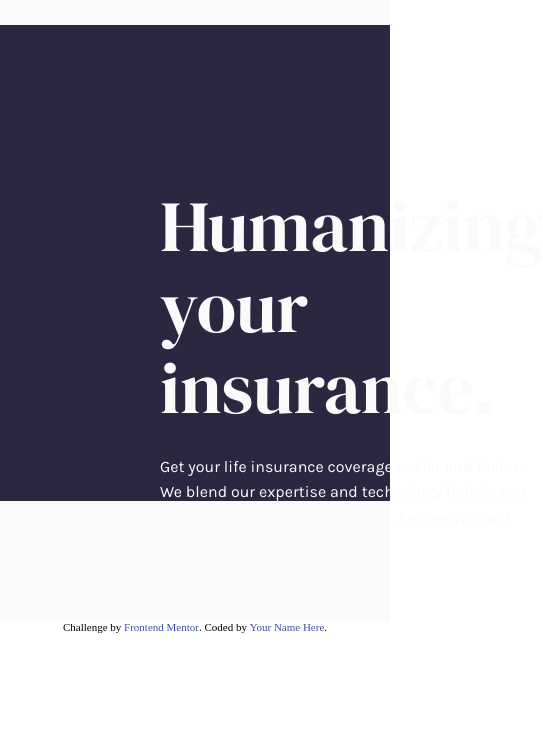
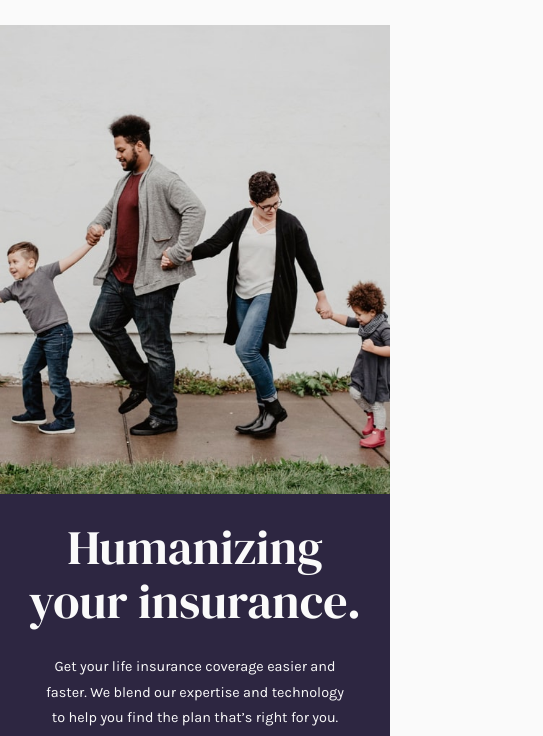
Before and after one commit to FelipeAmorimDev/Insure-landing-page, a plain HTML site: page index.html in a window 390 px wide. Shown: the part 105-841 px from the top of the page, 543 px wide, since content can reach past the window. Drawn offline with Linux system fonts and the light colour scheme.

Commit message:
Adicionado main

```diff
--- a/css/gerais/geral.css
+++ b/css/gerais/geral.css
@@ -1,5 +1,7 @@
 body{
 margin:0px;
+background-color: var(--cor-5);
+margin-bottom: 200px;
 }
 
 
--- a/css/home/section-principal.css
+++ b/css/home/section-principal.css
@@ -16,6 +16,7 @@
 
 .principal-content{
   padding-top: 100px;
+  padding-right: 20px;
   padding-left: 160px;
   display: grid;
   align-self: flex-start;
@@ -33,3 +34,43 @@
 .principal-content a{
   padding: 8px 16px;
 }
+.img-principal{
+  height: 100%;
+  object-fit: cover;
+  object-position: center;
+}
+
+@media (max-width:1200px){
+  .principal-content{
+    padding-bottom: 200px;
+  }
+}
+
+@media (max-width:600px) {
+  .section-principal-bg{
+
+
+    background-position: center center;
+    box-shadow: none;
+  }
+  .principal-container{
+
+    padding: initial;
+    grid-template-columns: 1fr;
+  }
+  .principal-content{
+  padding: 26px;
+  justify-items: center;
+  text-align: center;
+  order: 2;
+  }
+
+  .principal-content p{
+    max-width: 35ch;
+  }
+  .principal-content a{
+    margin-bottom: 24px;
+  }
+
+
+}
--- a/css/utilitarios/tipografia.css
+++ b/css/utilitarios/tipografia.css
@@ -32,3 +32,15 @@
   line-height: 1.2rem;
   font-size: .8rem;
 }
+
+@media (max-width:1300px){
+  .font-1-xxl{
+    font-weight: 400;
+    font-size: 3rem;
+    line-height: 1.125;
+  }
+  .font-2-l{
+   font-size: .9rem;
+  }
+
+}
```
